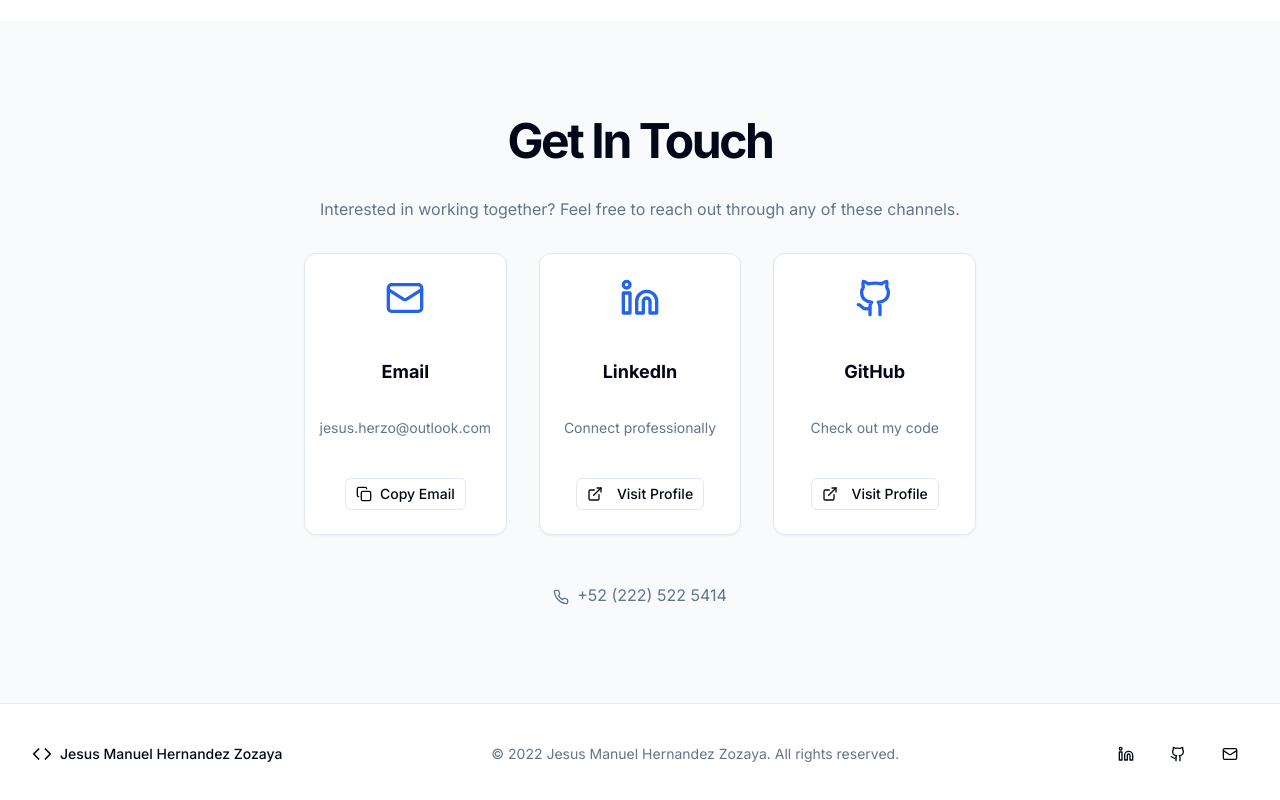
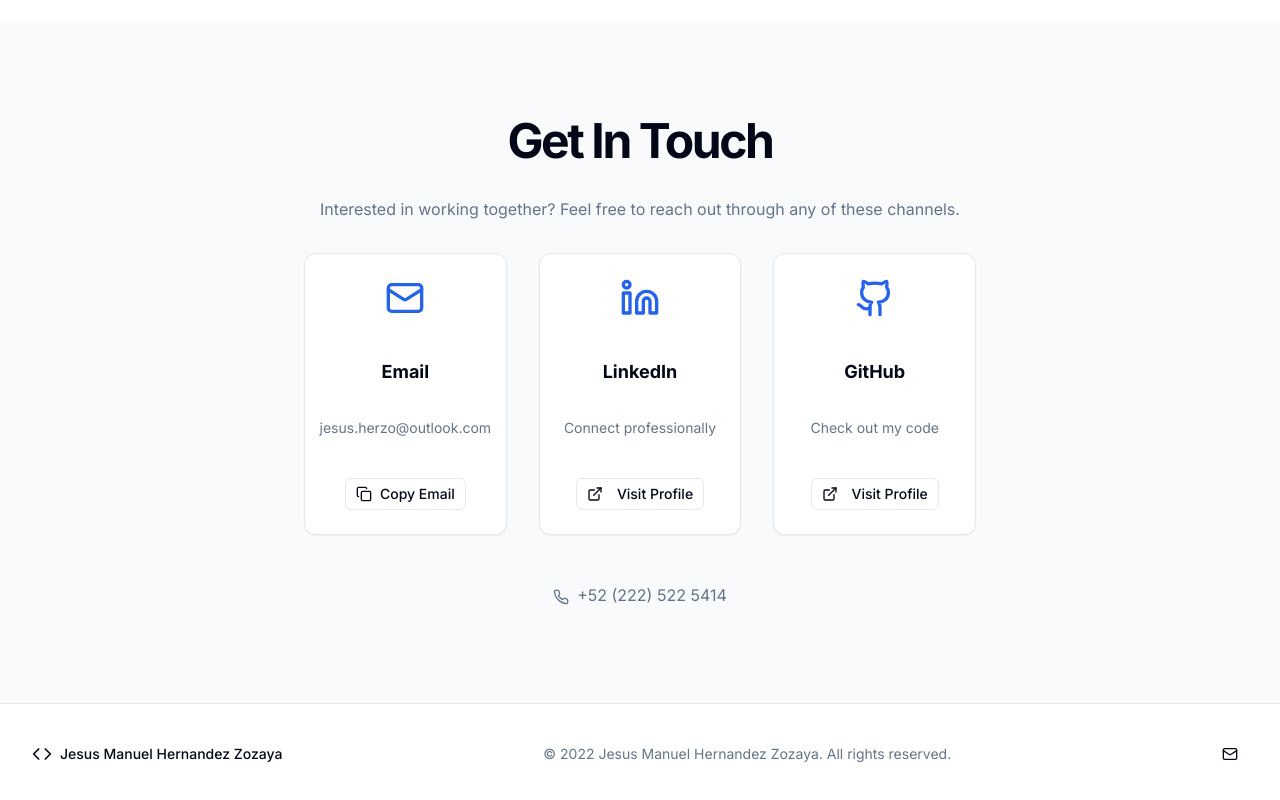
Before and after one commit to jmherzo/jmherzocom, a Next.js app: page / in a window 1280 px wide. Shown: the part 5114-5914 px from the top of the page. Built offline with nearby package versions, Linux system fonts and the light colour scheme.

Commit message:
feat: minor fixes to github link

```diff
--- a/app/page.tsx
+++ b/app/page.tsx
@@ -120,7 +120,7 @@ export default function Home() {
               </Button>
             </Link>
             <Link
-              href="https://github.com"
+              href="https://github.com/jmherzo"
               target="_blank"
               rel="noopener noreferrer"
             >
@@ -618,7 +618,7 @@ export default function Home() {
                     asChild
                   >
                     <Link
-                      href="https://github.com"
+                      href="https://github.com/jmherzo"
                       target="_blank"
                       rel="noopener noreferrer"
                     >
@@ -651,26 +651,6 @@ export default function Home() {
             rights reserved.
           </p>
           <div className="flex gap-4">
-            <Link
-              href="https://linkedin.com/in/jmherzo/"
-              target="_blank"
-              rel="noopener noreferrer"
-            >
-              <Button variant="ghost" size="icon">
-                <Linkedin className="h-4 w-4" />
-                <span className="sr-only">LinkedIn</span>
-              </Button>
-            </Link>
-            <Link
-              href="https://github.com"
-              target="_blank"
-              rel="noopener noreferrer"
-            >
-              <Button variant="ghost" size="icon">
-                <Github className="h-4 w-4" />
-                <span className="sr-only">GitHub</span>
-              </Button>
-            </Link>
             <Link href="mailto:jesus.herzo@outlook.com">
               <Button variant="ghost" size="icon">
                 <Mail className="h-4 w-4" />
```
